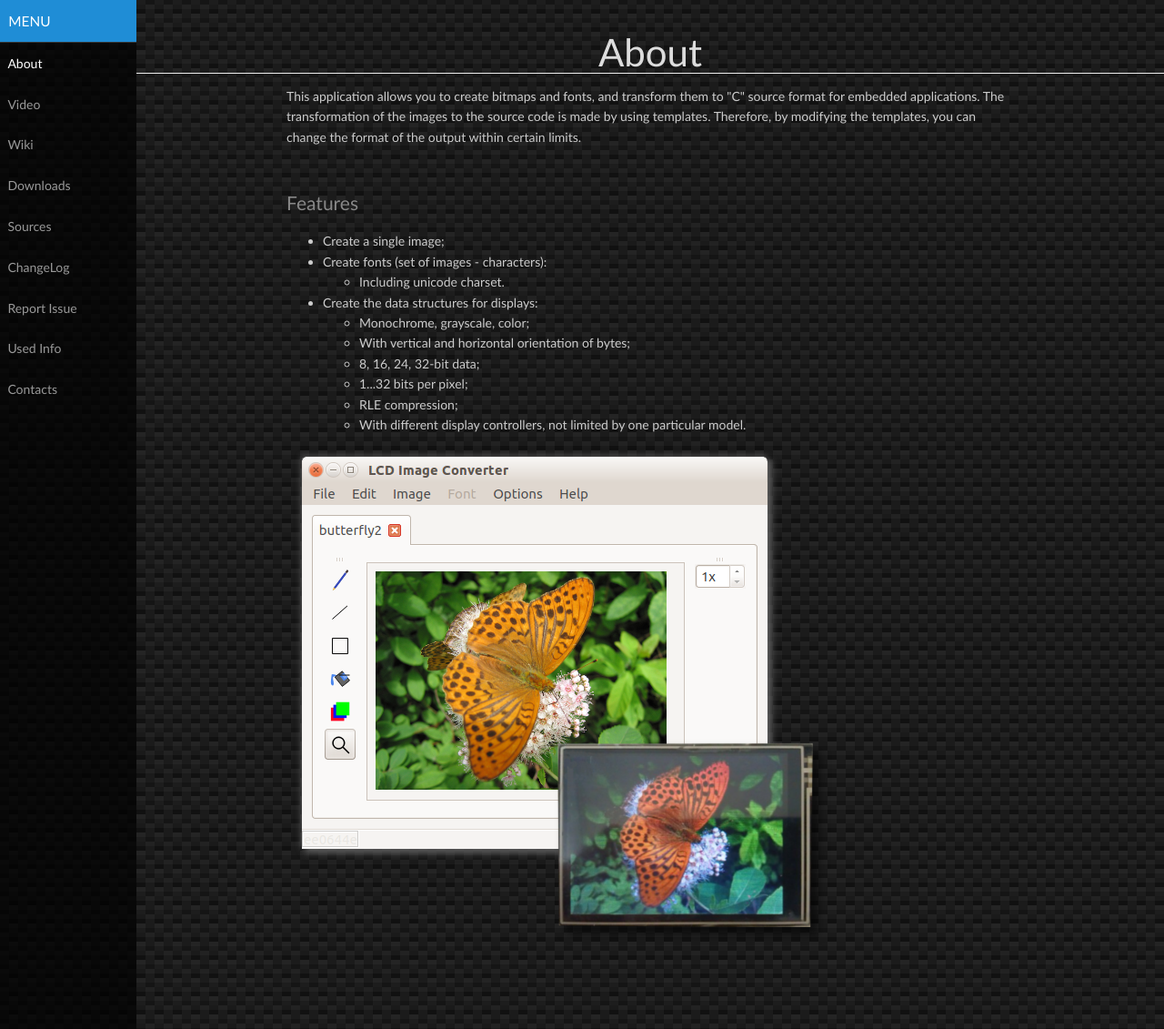
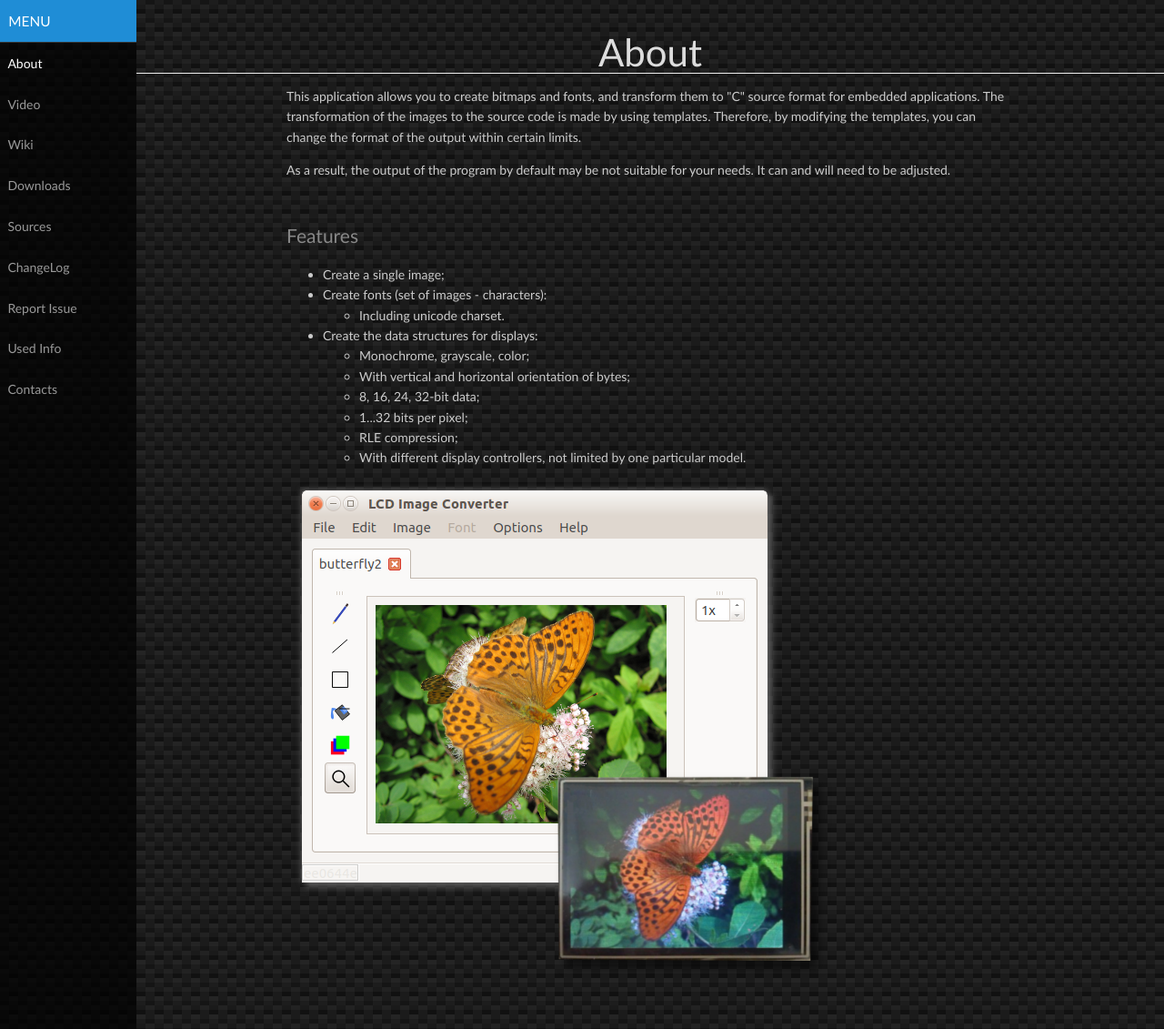
Before and after one commit to riuson/lcd-image-converter, a Jekyll site: the page built from index.html, in a window 1280 px wide and 1131 px high. Shown: the whole window at 91% size. Built offline with Jekyll 4.4.1, drawn with Linux system fonts in a browser that asks for light colours.

Commit message:
About text updated

```diff
--- a/index.html
+++ b/index.html
@@ -3,8 +3,12 @@
 title: About
 weight: 0
 ---
-<p>This application allows you to create bitmaps and fonts, and transform them to "C" source format for embedded applications.
+<p>
+This application allows you to create bitmaps and fonts, and transform them to "C" source format for embedded applications.
 The transformation of the images to the source code is made by using templates. Therefore, by modifying the templates, you can change the format of the output within certain limits.
+</p>
+<p>
+As a result, the output of the program by default may be not suitable for your needs. It can and will need to be adjusted.
 </p>
 
 <h2 class="content-subhead">Features</h2>
```
